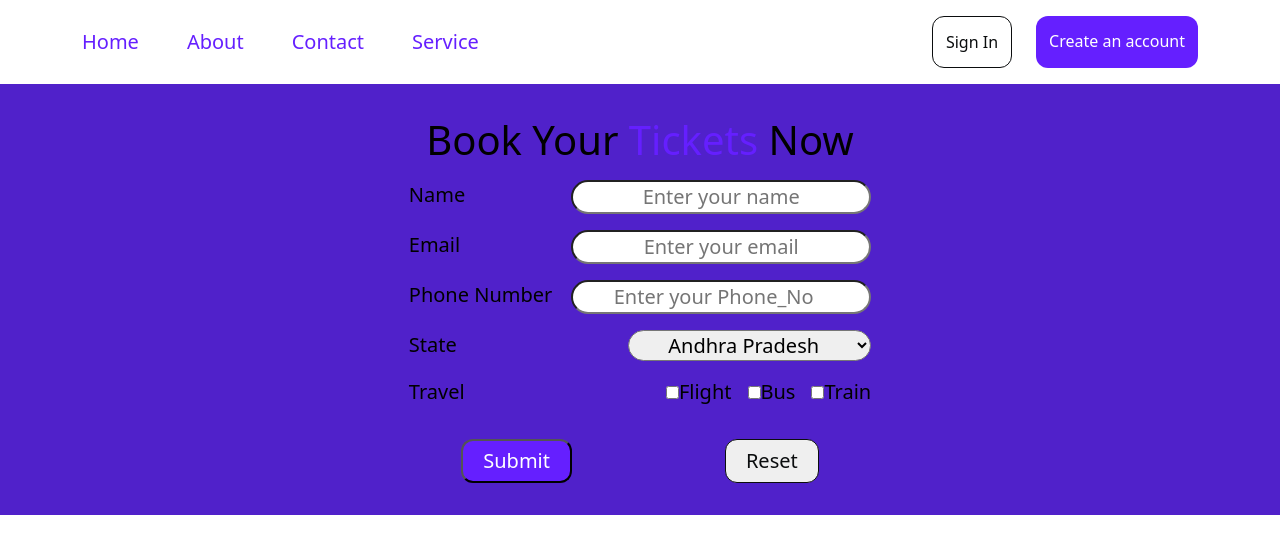
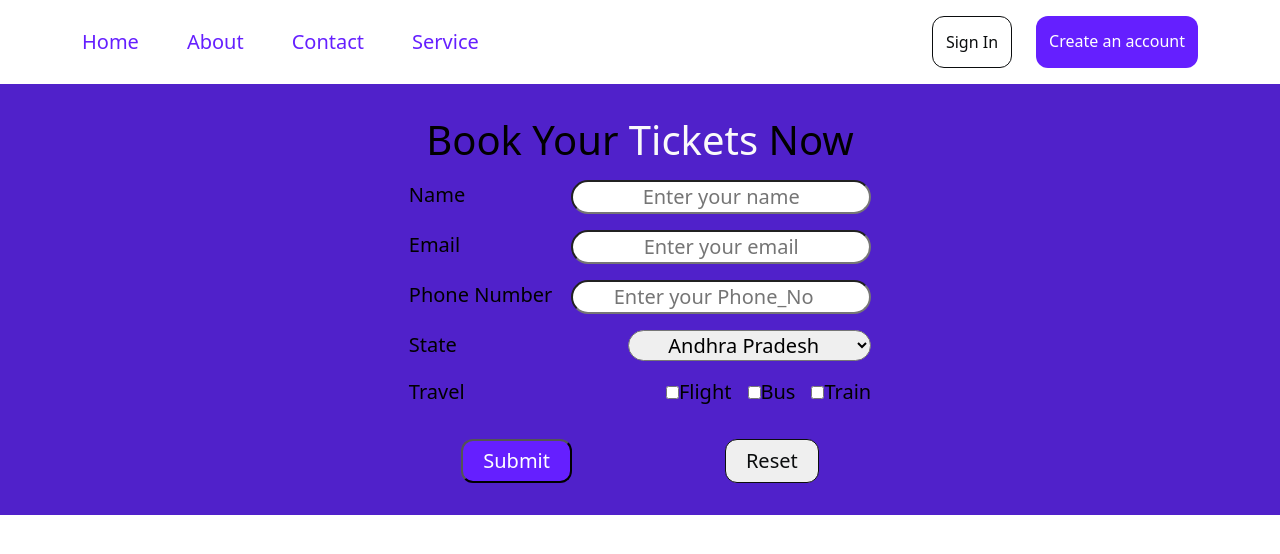
Before and after one commit to Parthiban1309/Guvi_Project, a plain HTML site: page index.html in a window 1280 px wide. Drawn offline with nearby package versions, Linux system fonts and the light colour scheme.

Commit message:
Update style.css

```diff
--- a/style.css
+++ b/style.css
@@ -41,7 +41,7 @@ section{
     width: 40%;
 }
 span{
-    color: var(--primary-color);
+    color: #fafafa;
 }
 .G{
     font-size: 20px;
```
